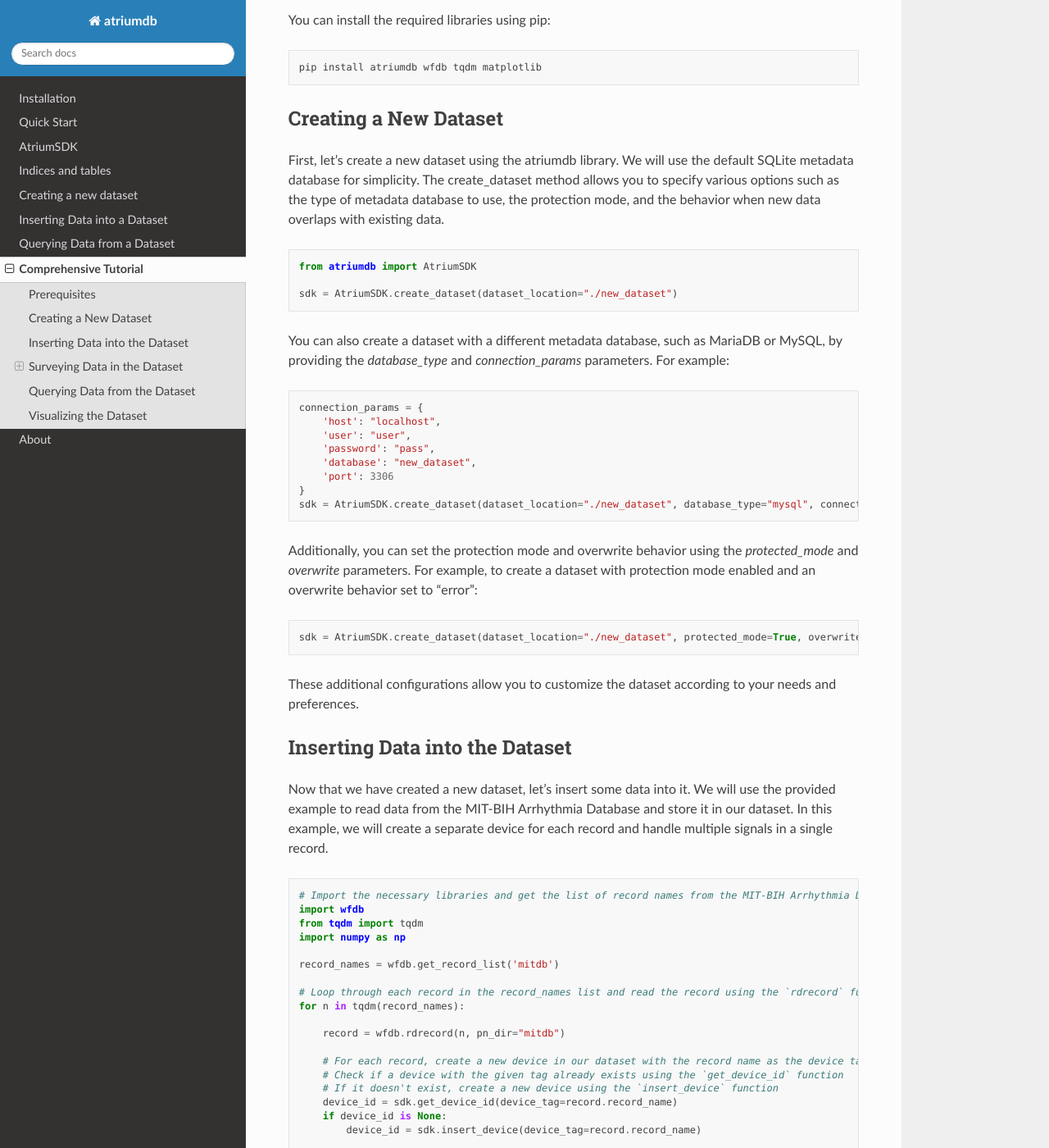
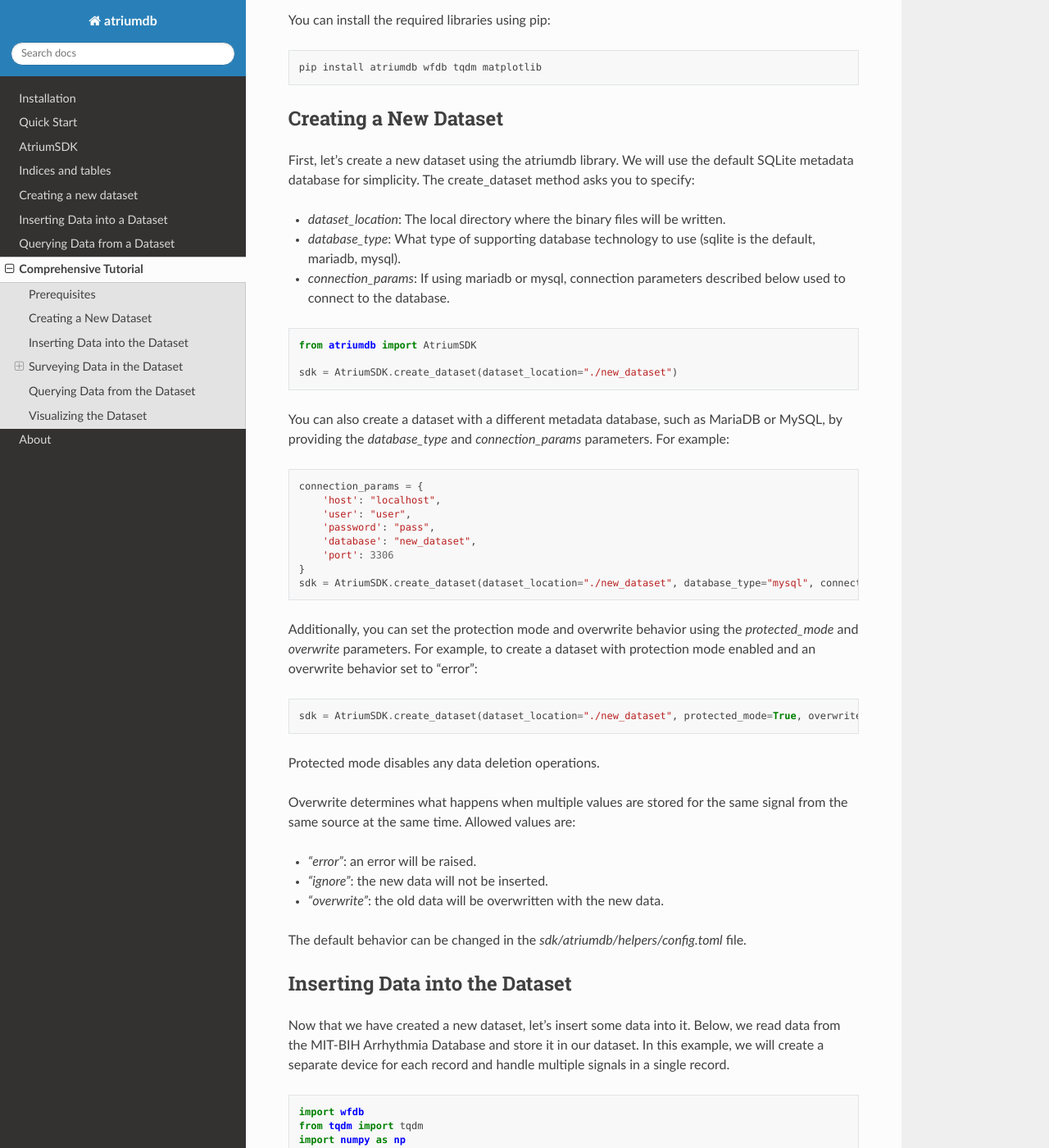
Before and after one commit to LaussenLabs/atriumdb, a Sphinx documentation site: the page built from sdk/docs/source/tutorial.rst, in a window 1280 px wide and 1400 px high, scrolled down 443 px. Shown: the whole window at 82% size. Built offline with Sphinx 7.4.7 and the Read the Docs theme 2.0.0, drawn with Linux system fonts in a browser that asks for light colours; some of the changed text lies outside the part shown.

Commit message:
Edit tutorial.rst

```diff
--- a/sdk/docs/source/tutorial.rst
+++ b/sdk/docs/source/tutorial.rst
@@ -1,7 +1,8 @@
 Comprehensive Tutorial
 ################################################################################
 
-In this tutorial, we will walk you through the process of creating a dataset, inserting new data, and querying that data using the AtriumSDK library. We will use the provided example to read data from the MIT-BIH Arrhythmia Database and store it in our dataset.
+In this tutorial, we will walk you through the process of creating a dataset, inserting new data, and querying that
+data using the atriumdb library. In this example we will pull data from the MIT-BIH Arrhythmia Database and store it in our dataset.
 
 Prerequisites
 -------------
@@ -22,9 +23,11 @@ Creating a New Dataset
 ----------------------
 
 First, let's create a new dataset using the atriumdb library. We will use the default SQLite metadata database for simplicity.
-The :ref:`create_dataset <create_dataset_label>` method allows you to specify various options such as the type of metadata database to use,
-the protection mode, and the behavior when new data overlaps with existing data.
+The :ref:`create_dataset <create_dataset_label>` method asks you to specify:
 
+- `dataset_location`: The local directory where the binary files will be written.
+- `database_type`: What type of supporting database technology to use (sqlite is the default, mariadb, mysql).
+- `connection_params`: If using mariadb or mysql, connection parameters described below used to connect to the database.
 
 .. code-block:: python
 
@@ -53,22 +56,31 @@ For example, to create a dataset with protection mode enabled and an overwrite b
 
    sdk = AtriumSDK.create_dataset(dataset_location="./new_dataset", protected_mode=True, overwrite="error")
 
-These additional configurations allow you to customize the dataset according to your needs and preferences.
+Protected mode disables any data deletion operations.
+
+Overwrite determines what happens when multiple values are stored for the same signal from the same source at the same time.
+Allowed values are:
+
+- `"error"`: an error will be raised.
+- `"ignore"`: the new data will not be inserted.
+- `"overwrite"`: the old data will be overwritten with the new data.
+
+The default behavior can be changed in the `sdk/atriumdb/helpers/config.toml` file.
 
 Inserting Data into the Dataset
 --------------------------------
 
-Now that we have created a new dataset, let's insert some data into it. We will use the provided example to read data
+Now that we have created a new dataset, let's insert some data into it. Below, we read data
 from the MIT-BIH Arrhythmia Database and store it in our dataset. In this example, we will create a separate device
 for each record and handle multiple signals in a single record.
 
 .. code-block:: python
 
-    # Import the necessary libraries and get the list of record names from the MIT-BIH Arrhythmia Database
     import wfdb
     from tqdm import tqdm
     import numpy as np
 
+    # Get the list of record names from the MIT-BIH Arrhythmia Database
     record_names = wfdb.get_record_list('mitdb')
 
     # Loop through each record in the record_names list and read the record using the `rdrecord` function from the wfdb library
```
